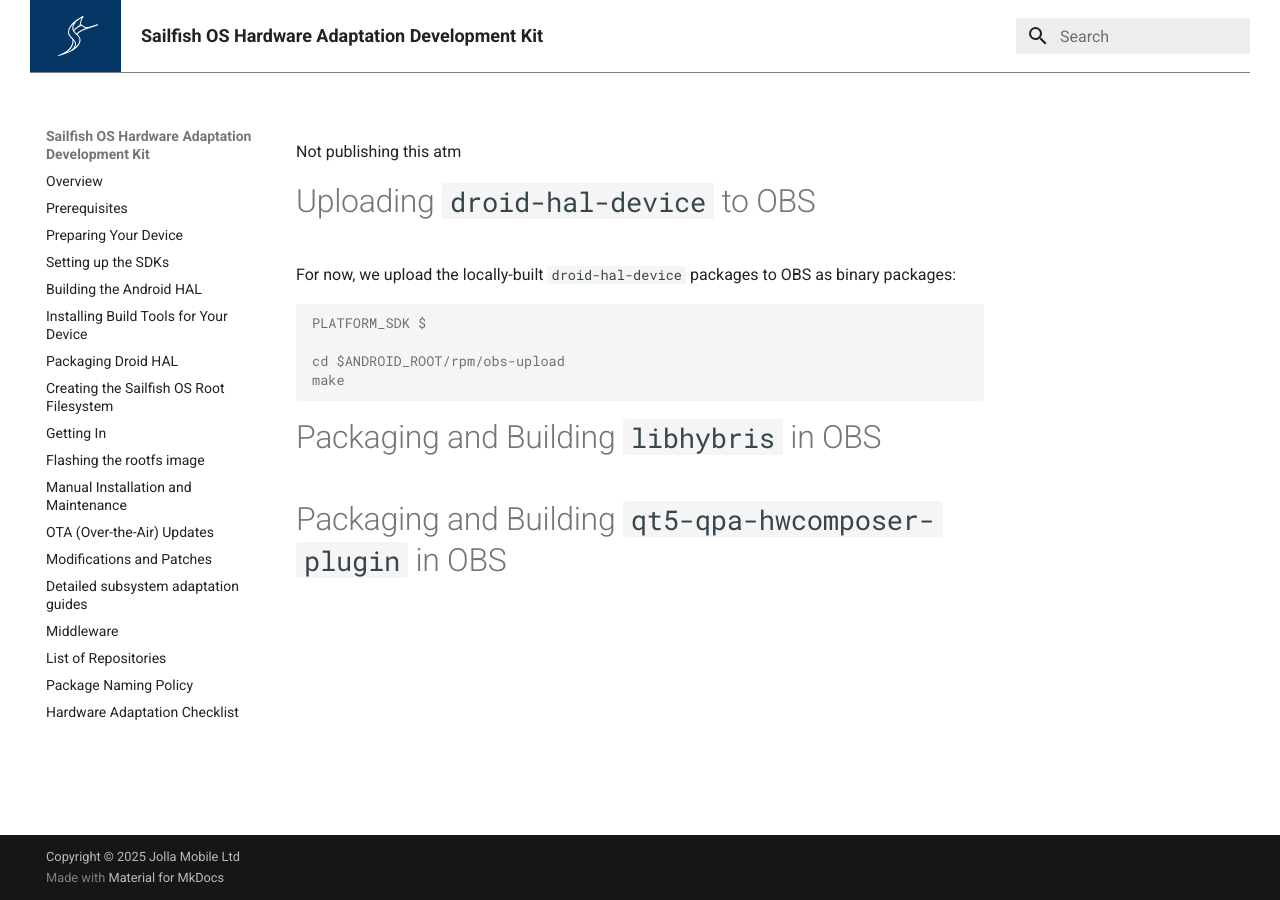
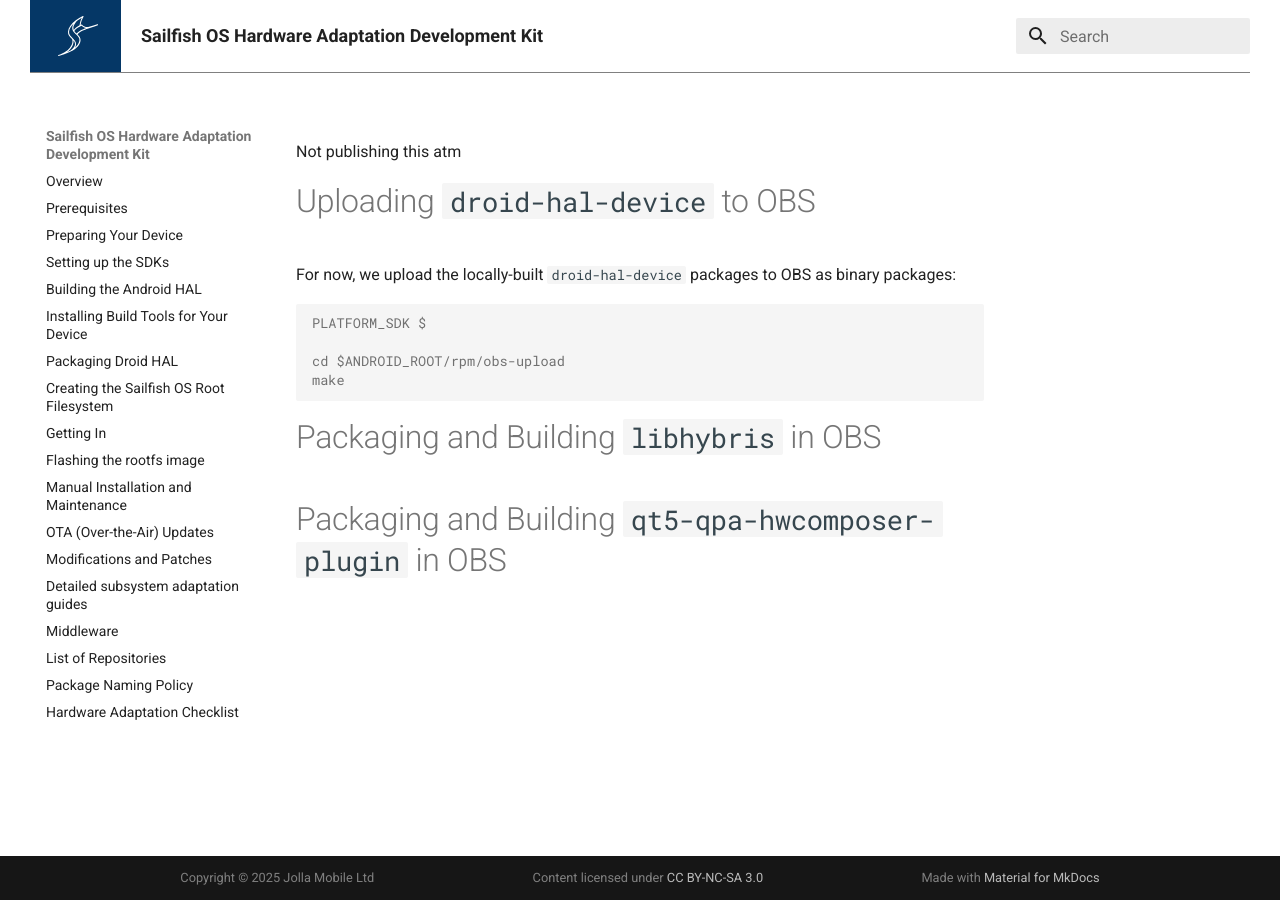
Before and after one commit to mer-hybris/hadk.sailfishos.org, an MkDocs documentation site: the page built from docs/obs.md, in a window 1280 px wide. Built offline with MkDocs 1.6.1 and Material for MkDocs 9.7.7, drawn with Linux system fonts in a browser that asks for light colours.

Commit message:
Remove license from the front page and link it in the footer

```diff
--- a/docs/assets/extra.css
+++ b/docs/assets/extra.css
@@ -12,3 +12,7 @@
 .md-header__button.md-logo img, .md-header__button.md-logo svg {
   height: 100%;
 }
+
+.md-footer-meta__inner {
+  justify-content: space-evenly;
+}
--- a/mkdocs.yml
+++ b/mkdocs.yml
@@ -19,6 +19,7 @@
   - naming.md
   - ha-checklist.md
 
+license: CC BY-NC-SA 3.0
 copyright: Copyright &copy; 2025 Jolla Mobile Ltd
 
 markdown_extensions:
@@ -33,6 +34,7 @@
 
 theme:
   name: material
+  custom_dir: overrides
   logo: assets/sailfish_os_logo.svg
   favicon: assets/sailfish_os_favico.svg
   palette:
--- /dev/null
+++ b/overrides/partials/copyright.html
@@ -0,0 +1,14 @@
+{% if config.copyright %}
+<div class="md-copyright">{{ config.copyright }}</div>
+{% endif %}
+
+{% if config.license %}
+<div class="md-copyright">
+Content licensed under <a href="{{ base_url + "/LICENSE.txt" | url }}">{{ config.license }}</a></li>
+</div>
+{% endif %}
+{% if not config.extra.generator == false %}
+<div class="md-copyright">
+Made with <a href="https://squidfunk.github.io/mkdocs-material/" target="_blank" rel="noopener">Material for MkDocs</a>
+</div>
+{% endif %}
```
Also changed, not shown: docs/index.md (+0 -6 lines).
